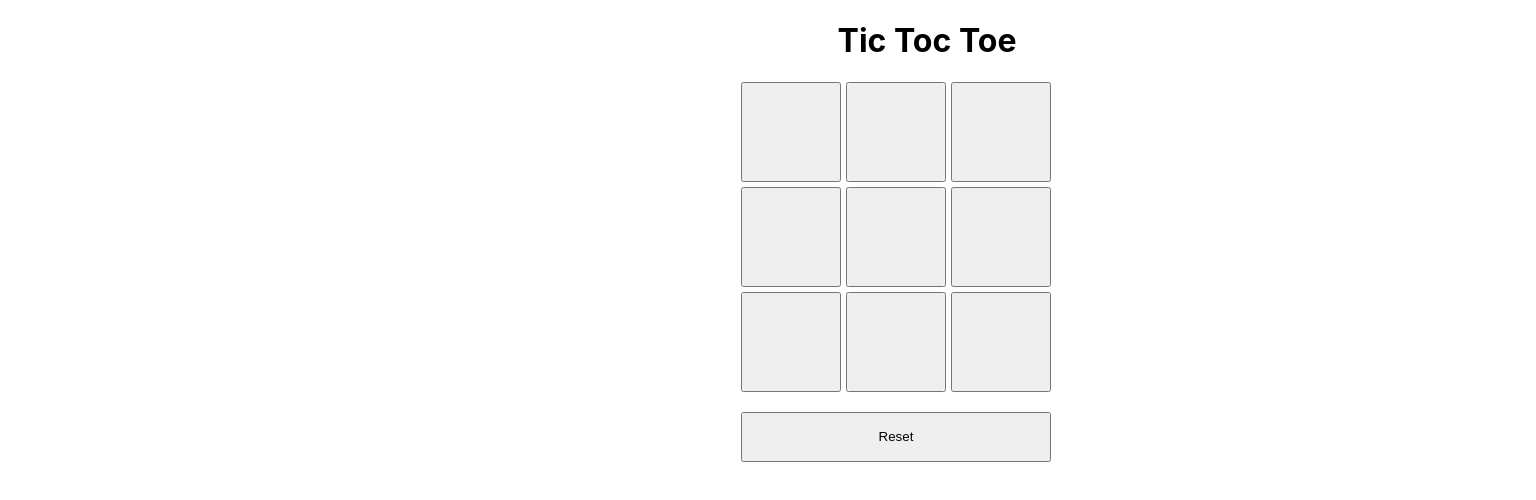
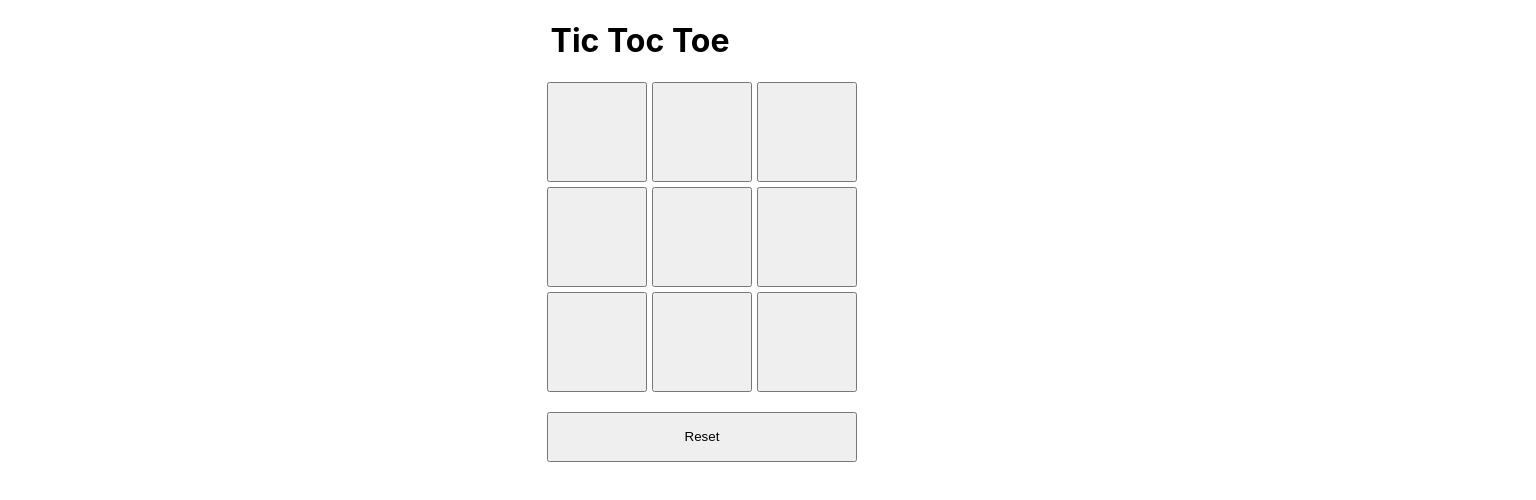
Before and after one commit to Shivaprasad-SK/Tic-Tac-Toe, a React (Create React App) app: page / in a window 1280 px wide. Shown: the top 500 px of the page, 1536 px wide, since content can reach past the window. Built offline with nearby package versions, Linux system fonts and the light colour scheme.

Commit message:
Update App.css

```diff
--- a/src/App.css
+++ b/src/App.css
@@ -5,7 +5,6 @@ body {
   align-items: center;
   justify-content:center;
 
-  margin-left:20%;
 }
 
 .container {
@@ -14,13 +13,16 @@ body {
   grid-template-rows: repeat(3, 100px);
   gap: 5px;
   margin: 20px auto;
+
+   margin-left:20%;
 }
 .btn {
   display: grid;
   grid-template-columns: repeat(1, 310px);
   grid-template-rows: repeat(1, 50px);
+
+  margin-left:20%;
 }
 h1 {
   text-align: center;
-   margin-left:20%;
 }
```
